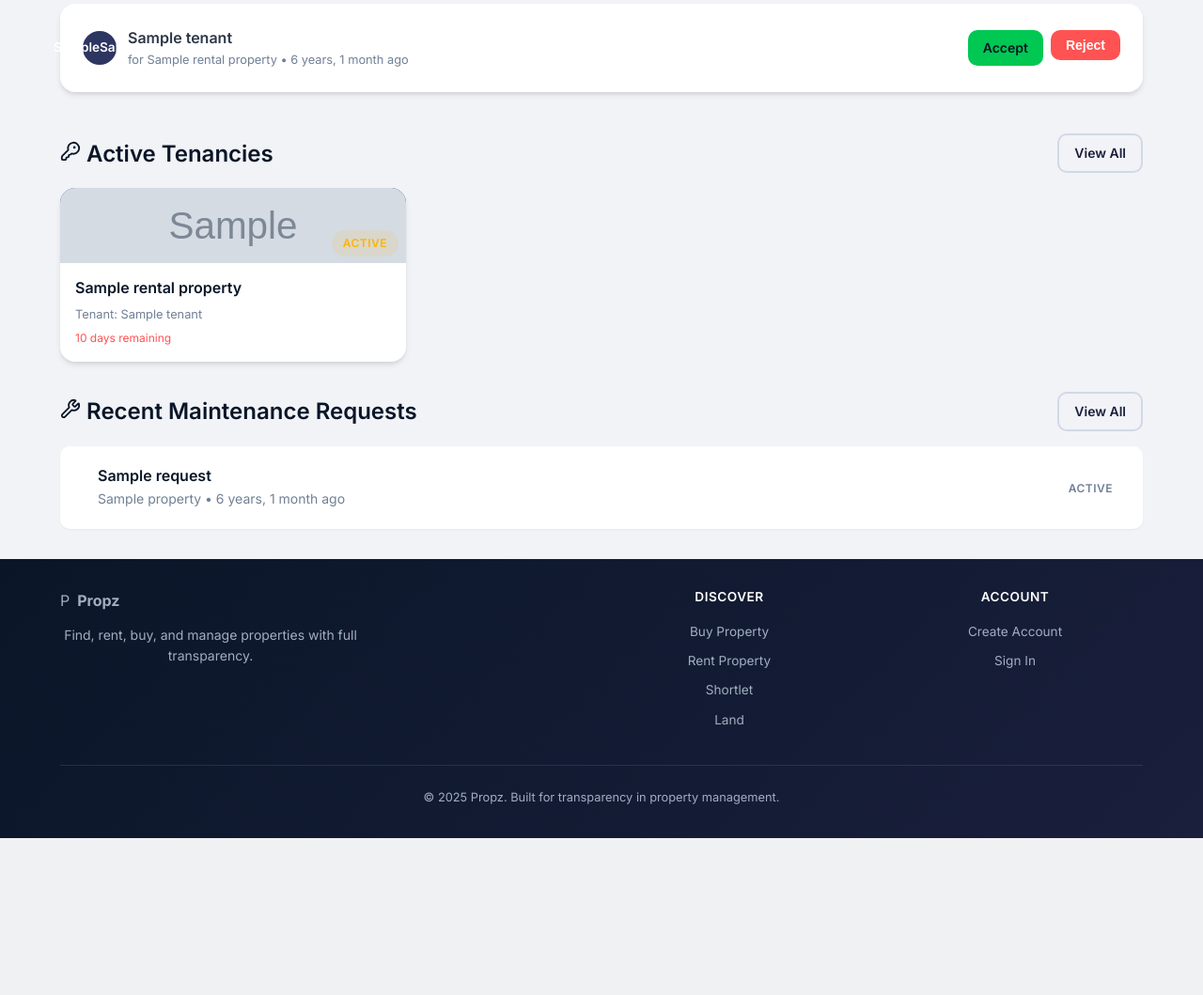
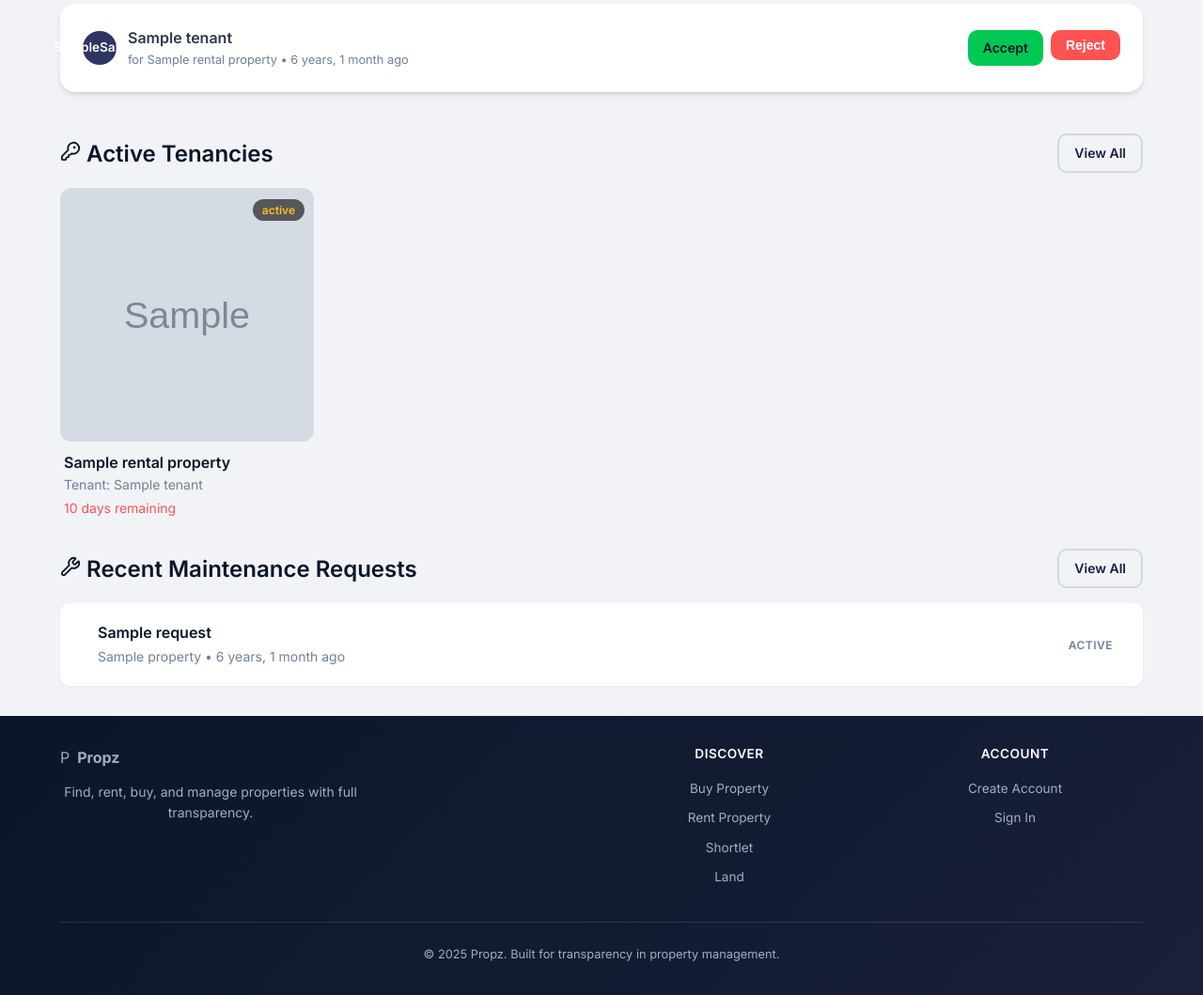
Before and after one commit to TammyAminigo/PRAMMS, a Django app: template templates/accounts/landlord_dashboard.html in a window 1280 px wide. Shown: the part 392-1451 px from the top of the page at 94% size. Before the commit the page ends 1284 px from the top, so only its background shows below. Run offline with Django 5.2, Linux system fonts and the light colour scheme; the template is opened without the code that fills it: most values are stand-ins (such as "Sample title", 1, 10 or a date in 2020); grey boxes marked "Sample" are stand-in pictures.

Commit message:
Redesign tenancy cards to Airbnb-style: large square photos with rounded corners
- Square aspect-ratio (1:1) images with 12px rounded corners
- No card borders/shadows for a cleaner look
- Status badge styled as dark pill on top of image
- Minimal text below: name, tenant, days remaining
- Gradient placeholder for properties without photos

```diff
--- a/templates/accounts/landlord_dashboard.html
+++ b/templates/accounts/landlord_dashboard.html
@@ -90,33 +90,30 @@
                 <h2 class="section-title" style="margin-bottom: 0;"><i data-lucide="key-round" class="icon-md"></i> Active Tenancies</h2>
                 <a href="{% url 'active_tenancies' %}" class="btn btn-outline btn-sm">View All</a>
             </div>
-            <div class="property-grid">
+            <div style="display: grid; grid-template-columns: repeat(auto-fill, minmax(260px, 1fr)); gap: 1.5rem;">
                 {% for tenancy in active_tenancies|slice:":3" %}
-                <a href="{% url 'tenancy_detail' pk=tenancy.pk %}" class="property-card"
-                    style="text-decoration: none; color: inherit;">
-                    <div class="property-card-image" style="height: 80px;" {% if tenancy.rental_property.photo %}style="height: 80px; background: none;"{% endif %}>
+                <a href="{% url 'tenancy_detail' pk=tenancy.pk %}" style="text-decoration: none; color: inherit;">
+                    <div style="position: relative;">
                         {% if tenancy.rental_property.photo %}
-                        <img src="{{ tenancy.rental_property.photo.url }}" alt="{{ tenancy.rental_property.name }}" style="width:100%;height:100%;object-fit:cover;border-radius:12px 12px 0 0;">
+                        <img src="{{ tenancy.rental_property.photo.url }}" alt="{{ tenancy.rental_property.name }}" style="width: 100%; aspect-ratio: 1/1; object-fit: cover; border-radius: 12px; display: block;">
                         {% else %}
-                        <span class="placeholder-icon" style="font-size: 2rem;"><i data-lucide="key-round" class="icon-md"></i></span>
+                        <div style="width: 100%; aspect-ratio: 1/1; border-radius: 12px; background: linear-gradient(135deg, #e8ecf1 0%, #d1d5db 100%); display: flex; align-items: center; justify-content: center;">
+                            <i data-lucide="home" style="width: 48px; height: 48px; color: #9ca3af;"></i>
+                        </div>
                         {% endif %}
-                        <div style="position: absolute; top: 8px; right: 8px;">
+                        <div style="position: absolute; top: 10px; right: 10px;">
                             {% if tenancy.status == 'active' %}
-                            <span class="badge badge-success">Active</span>
+                            <span style="background: rgba(0,0,0,0.6); color: white; padding: 4px 10px; border-radius: 20px; font-size: 0.75rem; font-weight: 600;">Active</span>
                             {% else %}
-                            <span class="badge badge-warning">{{ tenancy.get_status_display }}</span>
+                            <span style="background: rgba(0,0,0,0.6); color: #fbbf24; padding: 4px 10px; border-radius: 20px; font-size: 0.75rem; font-weight: 600;">{{ tenancy.get_status_display }}</span>
                             {% endif %}
                         </div>
                     </div>
-                    <div class="property-card-body" style="padding: 1rem;">
-                        <h4 style="font-size: 1rem;">{{ tenancy.rental_property.name }}</h4>
-                        <p style="color: var(--gray-500); font-size: 0.8rem;">Tenant: {{ tenancy.tenant.get_full_name }}
-                        </p>
+                    <div style="padding: 0.75rem 0.25rem 0;">
+                        <h4 style="font-size: 1rem; font-weight: 600; margin-bottom: 2px;">{{ tenancy.rental_property.name }}</h4>
+                        <p style="color: var(--gray-500); font-size: 0.875rem; margin-bottom: 2px;">Tenant: {{ tenancy.tenant.get_full_name }}</p>
                         {% if tenancy.days_remaining is not None %}
-                        <p
-                            style="font-size: 0.75rem; margin-top: 0.25rem; color: {% if tenancy.days_remaining < 30 %}var(--danger){% else %}var(--gray-500){% endif %};">
-                            {{ tenancy.days_remaining }} days remaining
-                        </p>
+                        <p style="font-size: 0.875rem; color: {% if tenancy.days_remaining < 30 %}var(--danger){% else %}var(--gray-500){% endif %};">{{ tenancy.days_remaining }} days remaining</p>
                         {% endif %}
                     </div>
                 </a>
```
